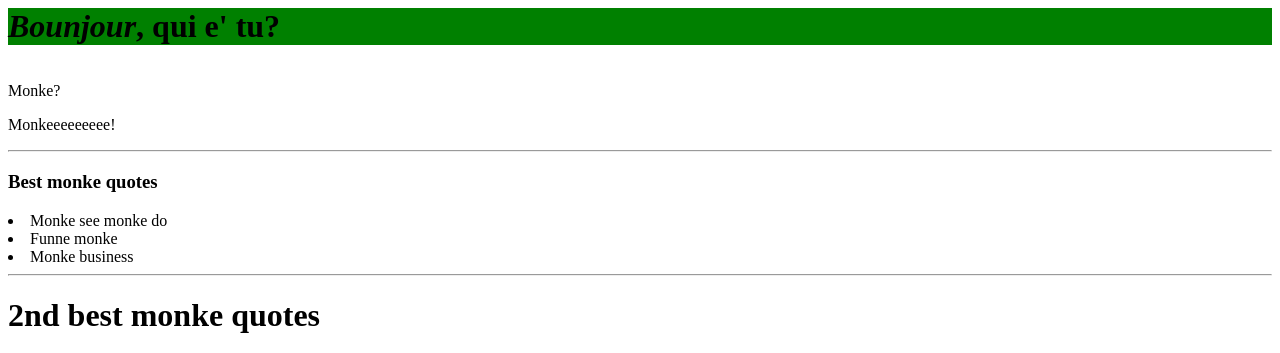
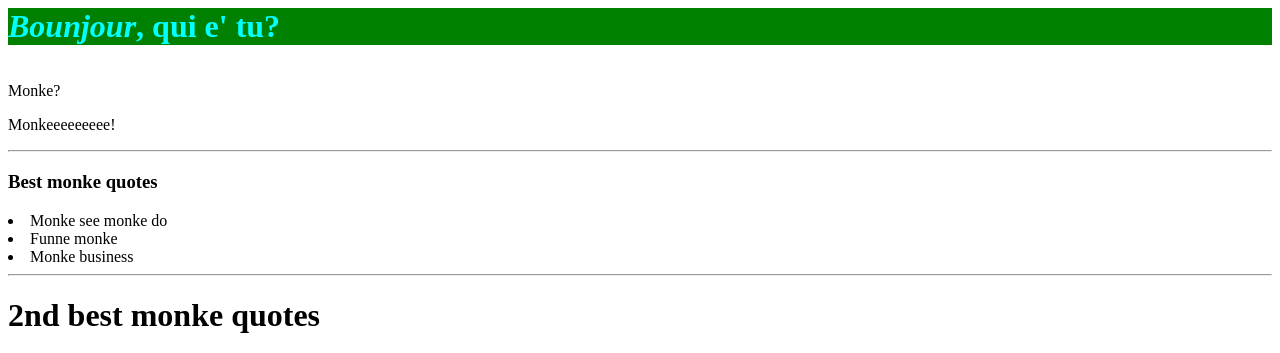
Before and after one commit to gfhrd/cv, a plain HTML site: page index.html in a window 1280 px wide. Shown: the top 353 px of the page. Drawn offline with Linux system fonts and the light colour scheme.

Commit message:
Update index.html

```diff
--- a/index.html
+++ b/index.html
@@ -6,7 +6,7 @@
 </head>
 <body>
     <table>
-    <h1 style="background-color: green;"><em>Bounjour</em>, qui e' tu?</h1>
+    <h1 style="background-color: green; color: 00FFFF"><em>Bounjour</em>, qui e' tu?</h1>
     </table>
     <p>Monke?</p>
     <p>Monkeeeeeeeee!</p>
```
